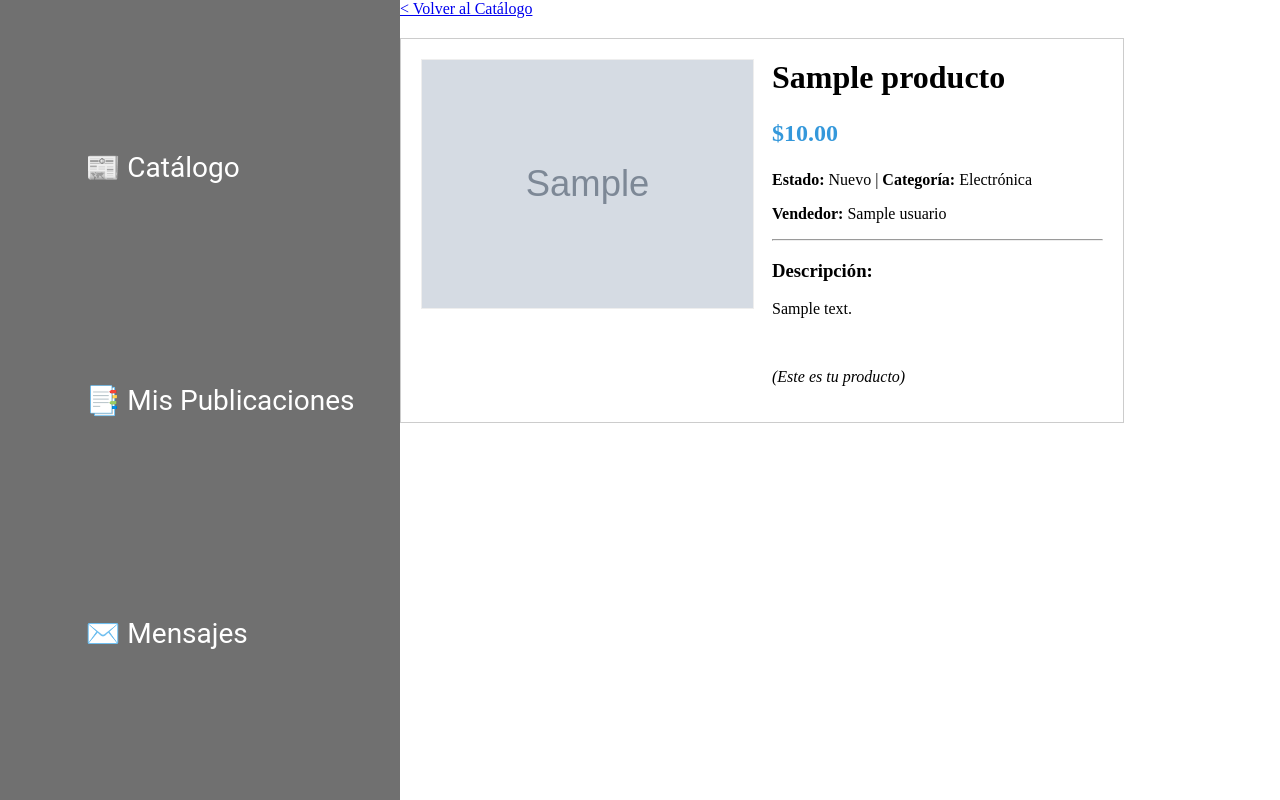
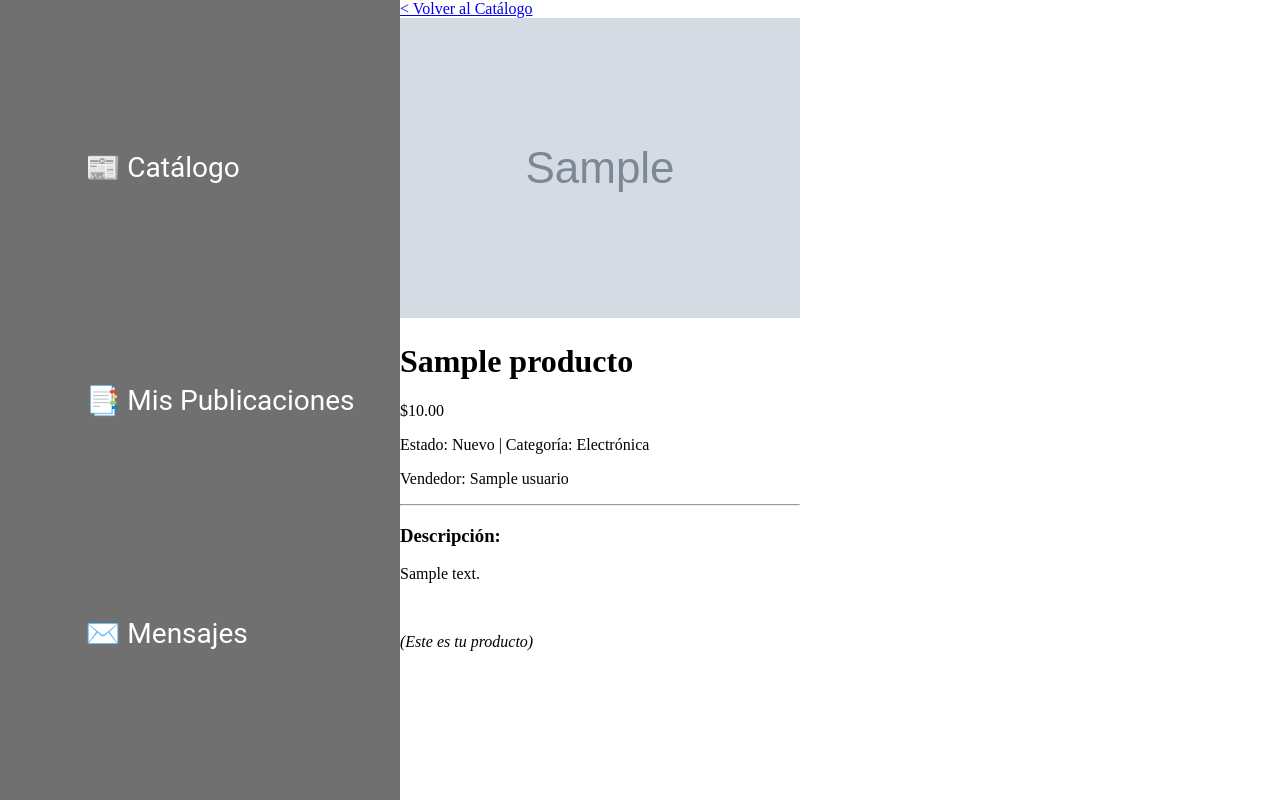
Before and after one commit to marcianitauwu/CollectoMarket, a PHP site: page /marketflow-project/panels/product-detail.php?id=1 in a window 1280 px wide. Shown: the part 152-952 px from the top of the page. Run offline with PHP 8.4, Linux system fonts and the light colour scheme; the visitor is signed in with stand-in values (Sample User, id 1); data comes from the database, SQL or seed files in the repository; tables that the repository leaves empty hold one stand-in row (values such as "Sample post"); grey boxes marked "Sample" are stand-in pictures; data that the repository does not hold is empty.

Commit message:
imagenes carpeta

```diff
--- a/marketflow-project/panels/product-detail.php
+++ b/marketflow-project/panels/product-detail.php
@@ -1,4 +1,3 @@
-
 <?php
 session_start();
 require_once __DIR__ . '/../models/Producto.php';
@@ -23,37 +22,51 @@ $producto = $productoModel->obtenerPorId($id_producto);
                 <a href="catalog.php">Volver</a>
             <?php else: ?>
                 <a href="catalog.php">< Volver al Catálogo</a>
-                <div style="background: white; padding: 20px; margin-top: 20px; border: 1px solid #ccc; display: flex; gap: 20px;">
-                    <div style="flex: 1;">
+
+                <div class="contenedor-detalle-producto">
+
+                    <div class="detalle-imagen">
                         <?php if($producto['url_imagen_principal']): ?>
-                            <img src="<?php echo '..' . $producto['url_imagen_principal']; ?>" style="width: 100%; max-width: 400px; border: 1px solid #eee;">
+                            <img src="<?php echo '..' . $producto['url_imagen_principal']; ?>" class="img-detalle-producto">
                         <?php else: ?>
-                            <div style="width: 100%; height: 300px; background: #eee; display: flex; align-items: center; justify-content: center;">Sin Imagen</div>
+                            <div class="sin-imagen-detalle">Sin Imagen</div>
                         <?php endif; ?>
                     </div>
-                    <div style="flex: 1;">
-                        <h1 style="margin-top: 0;"><?php echo htmlspecialchars($producto['titulo']); ?></h1>
-                        <p style="font-size: 24px; color: var(--color-principal); font-weight: bold;">$<?php echo $producto['precio']; ?></p>
-                        <p><strong>Estado:</strong> <?php echo $producto['estado']; ?> | <strong>Categoría:</strong> <?php echo $producto['nombreCategoria']; ?></p>
-                        <p><strong>Vendedor:</strong> <?php echo $producto['vendedor']; ?></p>
+
+                    <div class="detalle-info">
+                        <h1><?php echo htmlspecialchars($producto['titulo']); ?></h1>
+
+                        <p class="precio-detalle">$<?php echo $producto['precio']; ?></p>
+
+                        <p>
+                            Estado: <?php echo $producto['estado']; ?> |
+                            Categoría: <?php echo $producto['nombreCategoria']; ?>
+                        </p>
+
+                        <p>Vendedor: <?php echo $producto['vendedor']; ?></p>
+
                         <hr>
+
                         <h3>Descripción:</h3>
                         <p><?php echo nl2br(htmlspecialchars($producto['descripcion'])); ?></p>
+
                         <br>
 
                         <?php if (isset($_SESSION['usuario_id'])): ?>
                             <?php if ($_SESSION['usuario_id'] != $producto['id_usuario']): ?>
-                                <a href="chat.php?iniciar=1&prod=<?php echo $producto['id']; ?>&vend=<?php echo $producto['id_usuario']; ?>"
-                                   style="display: inline-block; padding: 15px 30px; background: var(--color-principal); color: white; text-decoration: none; font-weight: bold; border-radius: 4px;">
+                                <a href="chat.php?iniciar=1&prod=<?php echo $producto['id']; ?>&vend=<?php echo $producto['id_usuario']; ?>">
                                     ✉️ Contactar al Vendedor
                                 </a>
                             <?php else: ?>
                                 <p><em>(Este es tu producto)</em></p>
                             <?php endif; ?>
                         <?php else: ?>
-                            <a href="login.php" style="display: inline-block; padding: 10px 20px; background: var(--color-texto-oscuro); color: white; text-decoration: none;">Inicia sesión para contactar</a>
+                            <a href="login.php" class="btn-iniciar-sesion-contactar">
+                                Inicia sesión para contactar
+                            </a>
                         <?php endif; ?>
                     </div>
+
                 </div>
             <?php endif; ?>
         </div>
```
Also changed, not shown: marketflow-project/panels/my-products.php (+68 -28 lines), marketflow-project/images/imagenProductoPorDefecto.png (added), marketflow-project/public/uploads/69221c6b05c36_unnamed.jpg (added), marketflow-project/public/uploads/69221c8e9fba5_Gemini_Generated_Image_8wz9jn8wz9jn8wz9.png (added).
